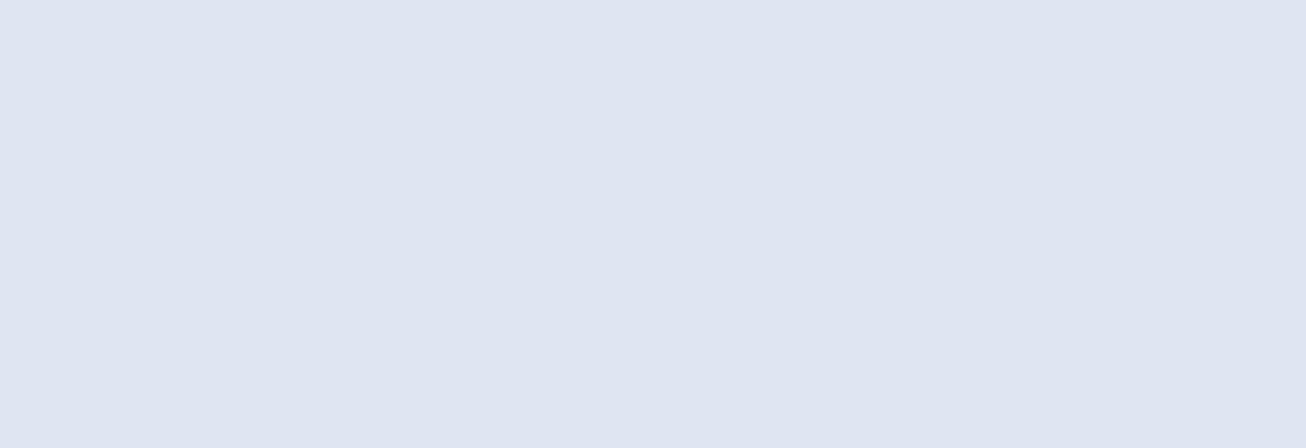
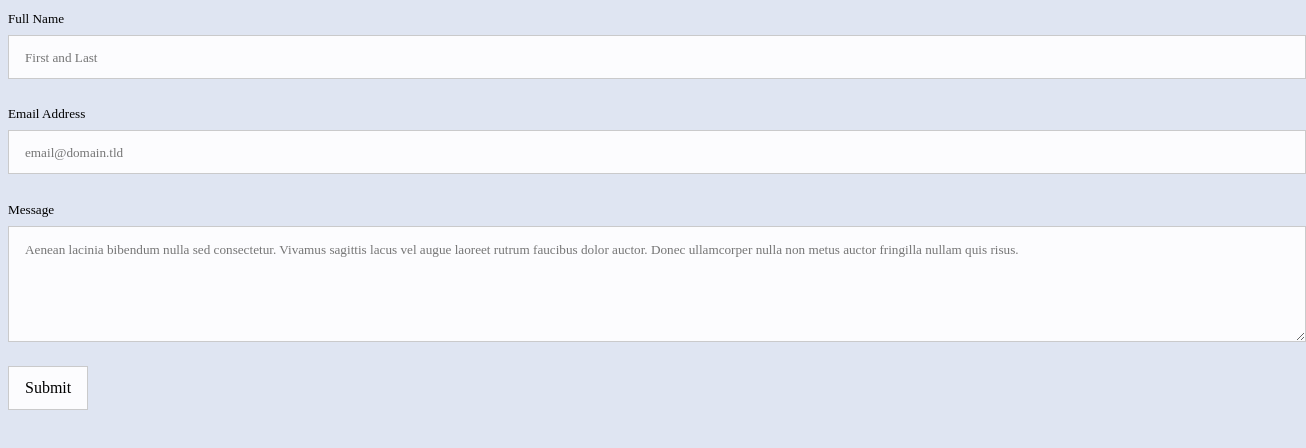
Before and after one commit to krysmarsh/PortfolioProject, a plain HTML site: page index.html in a window 1280 px wide. Shown: the whole page, 1306 px wide, since content can reach past the window. Drawn offline with Linux system fonts and the light colour scheme.

Commit message:
Add form

```diff
--- a/index.html
+++ b/index.html
@@ -8,6 +8,124 @@
     <title>Document</title>
 </head>
 <body>
+    <form id="fs-frm" name="simple-contact-form" accept-charset="utf-8" action="https://formspree.io/f/myyldgjy" method="post">
+        <fieldset id="fs-frm-inputs">
+          <label for="full-name">Full Name</label>
+          <input type="text" name="name" id="full-name" placeholder="First and Last" required="">
+          <label for="email-address">Email Address</label>
+          <input type="email" name="_replyto" id="email-address" placeholder="email@domain.tld" required="">
+          <label for="message">Message</label>
+          <textarea rows="5" name="message" id="message" placeholder="Aenean lacinia bibendum nulla sed consectetur. Vivamus sagittis lacus vel augue laoreet rutrum faucibus dolor auctor. Donec ullamcorper nulla non metus auctor fringilla nullam quis risus." required=""></textarea>
+          <input type="hidden" name="_subject" id="email-subject" value="Contact Form Submission">
+        </fieldset>
+        <input type="submit" value="Submit">
+      </form><style>/* reset */
+      #fs-frm input,
+      #fs-frm select,
+      #fs-frm textarea,
+      #fs-frm fieldset,
+      #fs-frm optgroup,
+      #fs-frm label,
+      #fs-frm #card-element:disabled {
+        font-family: inherit;
+        font-size: 100%;
+        color: inherit;
+        border: none;
+        border-radius: 0;
+        display: block;
+        width: 100%;
+        padding: 0;
+        margin: 0;
+        -webkit-appearance: none;
+        -moz-appearance: none;
+      }
+      #fs-frm label,
+      #fs-frm legend,
+      #fs-frm ::placeholder {
+        font-size: .825rem;
+        margin-bottom: .5rem;
+        padding-top: .2rem;
+        display: flex;
+        align-items: baseline;
+      }
 
+      /* border, padding, margin, width */
+      #fs-frm input,
+      #fs-frm select,
+      #fs-frm textarea,
+      #fs-frm #card-element {
+        border: 1px solid rgba(0,0,0,0.2);
+        background-color: rgba(255,255,255,0.9);
+        padding: .75em 1rem;
+        margin-bottom: 1.5rem;
+      }
+      #fs-frm input:focus,
+      #fs-frm select:focus,
+      #fs-frm textarea:focus {
+        background-color: white;
+        outline-style: solid;
+        outline-width: thin;
+        outline-color: gray;
+        outline-offset: -1px;
+      }
+      #fs-frm [type="text"],
+      #fs-frm [type="email"] {
+        width: 100%;
+      }
+      #fs-frm [type="button"],
+      #fs-frm [type="submit"],
+      #fs-frm [type="reset"] {
+        width: auto;
+        cursor: pointer;
+        -webkit-appearance: button;
+        -moz-appearance: button;
+        appearance: button;
+      }
+      #fs-frm [type="button"]:focus,
+      #fs-frm [type="submit"]:focus,
+      #fs-frm [type="reset"]:focus {
+        outline: none;
+      }
+      #fs-frm [type="submit"],
+      #fs-frm [type="reset"] {
+        margin-bottom: 0;
+      }
+      #fs-frm select {
+        text-transform: none;
+      }
+
+      #fs-frm [type="checkbox"] {
+        -webkit-appearance: checkbox;
+        -moz-appearance: checkbox;
+        appearance: checkbox;
+        display: inline-block;
+        width: auto;
+        margin: 0 .5em 0 0 !important;
+      }
+
+      #fs-frm [type="radio"] {
+        -webkit-appearance: radio;
+        -moz-appearance: radio;
+        appearance: radio;
+      }
+
+      /* address, locale */
+      #fs-frm fieldset.locale input[name="city"],
+      #fs-frm fieldset.locale select[name="state"],
+      #fs-frm fieldset.locale input[name="postal-code"] {
+        display: inline;
+      }
+      #fs-frm fieldset.locale input[name="city"] {
+        width: 52%;
+      }
+      #fs-frm fieldset.locale select[name="state"],
+      #fs-frm fieldset.locale input[name="postal-code"] {
+        width: 20%;
+      }
+      #fs-frm fieldset.locale input[name="city"],
+      #fs-frm fieldset.locale select[name="state"] {
+        margin-right: 3%;
+      }
+      </style>
 </body>
 </html>
```
